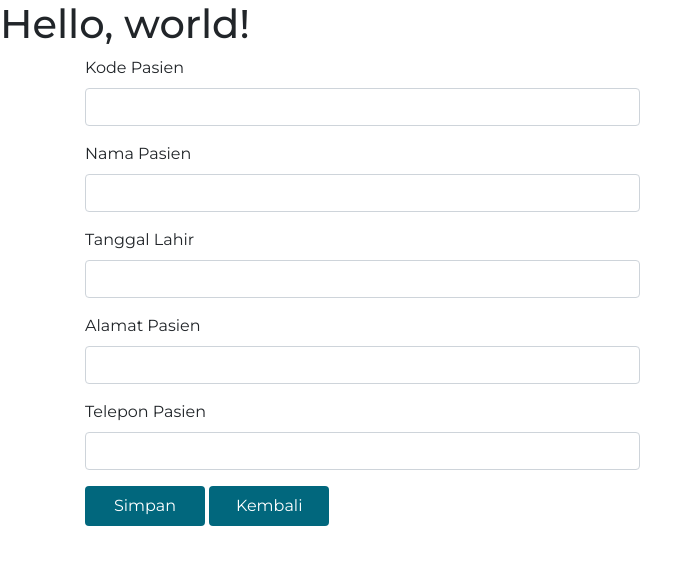
After one commit to Neolinedev/wp2-project-rumahsakit, a CodeIgniter app: page /wp2/pasien/daftar_pasien in a window 1280 px wide. The commit adds this page. Shown: the top 565 px of the page, without its empty margins (0-699 px from the left). Run offline with CodeIgniter, Linux system fonts and the light colour scheme.

Commit message:
Menambahkan fitur CRUD pada website

```diff
--- /dev/null
+++ b/application/controllers/Pasien.php
@@ -0,0 +1,99 @@
+<?php
+
+defined('BASEPATH') or exit('No direct script access allowed');
+
+class Pasien extends CI_Controller
+{
+    public function __construct()
+    {
+        parent::__construct();
+        $this->load->model('pasienModel');
+        $this->load->library('form_validation');
+        $this->load->library('session');
+    }
+
+    public function index()
+    {
+        $data['pasien'] = $this->pasienModel->getAllPasien();
+        $this->load->view('pasien/index', $data);
+    }
+
+    public function daftar_pasien()
+    {
+        $this->load->view('pasien/v-form-pasien');
+    }
+
+    public function proses_daftar()
+    {
+        $config = array(
+            array(
+                'field' => 'kd_pasien',
+                'label' => 'Kode',
+                'rules' => 'required|max_length[8]',
+                'errors' => array(
+                    'required' => 'Field kode wajib untuk diisi.',
+                    'max_length' => 'Kode pasien maksimal 8 karakter'
+                ),
+            ),
+            array(
+                'field' => 'nm_pasien',
+                'label' => 'Nama',
+                'rules' => 'required',
+                'errors' => array(
+                    'required' => 'Field nama wajib untuk diisi.'
+                ),
+            ),
+            array(
+                'field' => 'tgl_lahir',
+                'label' => 'Tanggal',
+                'rules' => 'required',
+                'errors' => array(
+                    'required' => 'Field tanggal wajib untuk diisi.'
+                ),
+            ),
+            array(
+                'field' => 'alm_pasien',
+                'label' => 'Alamat',
+                'rules' => 'required',
+                'errors' => array(
+                    'required' => 'Field alamat wajib untuk diisi.'
+                ),
+            ),
+            array(
+                'field' => 'telp_pasien',
+                'label' => 'Telepon',
+                'rules' => 'required',
+                'errors' => array(
+                    'required' => 'Field nomor telepon wajib untuk diisi.'
+                ),
+            ),
+        );
+
+        $this->form_validation->set_rules($config);
+
+        if ($this->form_validation->run() == FALSE) {
+            $errors = $this->form_validation->error_array();
+            $this->session->set_flashdata('errors', $errors);
+            $this->session->set_flashdata('input', $this->input->post());
+            redirect('pasien/index');
+        } else {
+            $kode = $this->input->post('kd_pasien');
+            $nama = $this->input->post('nm_pasien');
+            $tanggal = $this->input->post('tgl_lahir');
+            $alamat = $this->input->post('alm_pasien');
+            $telepon = $this->input->post('telp_pasien');
+            $data = [
+                'kd_pasien' => $kode,
+                'nm_pasien' => $nama,
+                'tgl_lahir' => $tanggal,
+                'alm_pasien' => $alamat,
+                'telp_pasien' => $telepon
+            ];
+
+            $insert = $this->pasienModel->daftar("pasien", $data);
+            if ($insert) {
+                echo '<script>alert("Data pasien berhasil ditambahkan");window.location.href="' . base_url('pasien/index') . '";</script>';
+            }
+        }
+    }
+}
--- /dev/null
+++ b/application/models/pasienModel.php
@@ -0,0 +1,15 @@
+<?php
+defined('BASEPATH') or exit('No direct script access allowed');
+
+class pasienModel extends CI_Model
+{
+    public function daftar($table, $data)
+    {
+        return $this->db->insert($table, $data);
+    }
+
+    public function getAllPasien()
+    {
+        return $this->db->get('pasien')->result_array();
+    }
+}
--- a/application/views/dashboard.php
+++ b/application/views/dashboard.php
@@ -26,8 +26,8 @@
             <div class="collapse navbar-collapse" id="navbarNavAltMarkup">
                 <div class="navbar-nav">
                     <a class="nav-link nav-item" href="#">Home</a>
-                    <a class="nav-link nav-item" href="#">Cari Pasien</a>
-                    <a class="nav-link nav-item" href="#">Pendaftaran Pasien</a>
+                    <a class="nav-link nav-item" href="#">Daftar Pasien</a>
+                    <a class="nav-link nav-item" href="<?= base_url('pasien/daftar_pasien'); ?>">Pendaftaran Pasien</a>
                     <a class="nav-link nav-item" href="#news-area">Berita & Acara</a>
                     <a class="nav-link nav-item" href="#main-services">Jenis Penyakit</a>
                     <a class="btn btn-primary sign-in-button" href="<?= base_url('auth/logout'); ?>">Sign Out</a>
--- /dev/null
+++ b/application/views/pasien/v-form-pasien.php
@@ -0,0 +1,86 @@
+<!doctype html>
+<html lang="en">
+
+<head>
+    <!-- Required meta tags -->
+    <meta charset="utf-8">
+    <meta name="viewport" content="width=device-width, initial-scale=1, shrink-to-fit=no">
+
+    <link rel="stylesheet" href="<?= base_url('assets/css/main.css'); ?>">
+    <link rel="preconnect" href="https://fonts.gstatic.com">
+    <link href="https://fonts.googleapis.com/css2?family=Montserrat:wght@300;400;500;700&display=swap" rel="stylesheet">
+
+    <!-- Bootstrap CSS -->
+    <link rel="stylesheet" href="https://cdn.jsdelivr.net/npm/bootstrap@4.5.3/dist/css/bootstrap.min.css" integrity="sha384-TX8t27EcRE3e/ihU7zmQxVncDAy5uIKz4rEkgIXeMed4M0jlfIDPvg6uqKI2xXr2" crossorigin="anonymous">
+
+    <title>Hello, world!</title>
+    <style>
+        .button-daftar {
+            width: 120px;
+            border: none !important;
+            background-color: #01677D !important;
+            color: white !important;
+            padding: 0.5em 1em !important;
+            transition: 0.2s ease !important;
+        }
+    </style>
+</head>
+
+<body>
+    <h1>Hello, world!</h1>
+
+    <div class="container">
+        <?php
+        $errors = $this->session->flashdata('errors');
+        if (!empty($errors)) {
+        ?>
+            <div class="row">
+                <div class="col-md-12">
+                    <div class="alert alert-danger text-center">
+                        <?php foreach ($errors as $key => $error) {
+                            echo "$error<br>";
+                        } ?>
+                    </div>
+                </div>
+            </div>
+        <?php } ?>
+        <form method="POST" class="form-daftar-pasien" action="<?= base_url('pasien/proses_daftar'); ?>">
+            <div class="form-group">
+                <label for="kd_pasien">Kode Pasien</label>
+                <input type="text" class="form-control" style="width: 50%;" id="kd_pasien" name="kd_pasien" placeholder="">
+            </div>
+            <div class="form-group">
+                <label for="nm_pasien">Nama Pasien</label>
+                <input type="text" class="form-control" style="width: 50%;" id="nm_pasien" name="nm_pasien" placeholder="">
+            </div>
+            <div class="form-group">
+                <label for="tgl_lahir">Tanggal Lahir</label>
+                <input type="text" class="form-control" style="width: 50%;" id="tgl_lahir" name="tgl_lahir" placeholder="">
+            </div>
+            <div class="form-group">
+                <label for="alm_pasien">Alamat Pasien</label>
+                <input type="text" class="form-control" style="width: 50%;" id="alm_pasien" name="alm_pasien" placeholder="">
+            </div>
+            <div class="form-group">
+                <label for="telp_pasien">Telepon Pasien</label>
+                <input type="text" class="form-control" style="width: 50%;" id="telp_pasien" name="telp_pasien" placeholder="">
+            </div>
+            <button class="btn btn-primary button-daftar" type="submit">Simpan</button>
+            <a href="<?= base_url('dashboard'); ?>" class="btn btn-primary button-daftar">Kembali</a>
+        </form>
+    </div>
+
+    <!-- Optional JavaScript; choose one of the two! -->
+
+    <!-- Option 1: jQuery and Bootstrap Bundle (includes Popper) -->
+    <script src="https://code.jquery.com/jquery-3.5.1.slim.min.js" integrity="sha384-DfXdz2htPH0lsSSs5nCTpuj/zy4C+OGpamoFVy38MVBnE+IbbVYUew+OrCXaRkfj" crossorigin="anonymous"></script>
+    <script src="https://cdn.jsdelivr.net/npm/bootstrap@4.5.3/dist/js/bootstrap.bundle.min.js" integrity="sha384-ho+j7jyWK8fNQe+A12Hb8AhRq26LrZ/JpcUGGOn+Y7RsweNrtN/tE3MoK7ZeZDyx" crossorigin="anonymous"></script>
+
+    <!-- Option 2: jQuery, Popper.js, and Bootstrap JS
+    <script src="https://code.jquery.com/jquery-3.5.1.slim.min.js" integrity="sha384-DfXdz2htPH0lsSSs5nCTpuj/zy4C+OGpamoFVy38MVBnE+IbbVYUew+OrCXaRkfj" crossorigin="anonymous"></script>
+    <script src="https://cdn.jsdelivr.net/npm/popper.js@1.16.1/dist/umd/popper.min.js" integrity="sha384-9/reFTGAW83EW2RDu2S0VKaIzap3H66lZH81PoYlFhbGU+6BZp6G7niu735Sk7lN" crossorigin="anonymous"></script>
+    <script src="https://cdn.jsdelivr.net/npm/bootstrap@4.5.3/dist/js/bootstrap.min.js" integrity="sha384-w1Q4orYjBQndcko6MimVbzY0tgp4pWB4lZ7lr30WKz0vr/aWKhXdBNmNb5D92v7s" crossorigin="anonymous"></script>
+    -->
+</body>
+
+</html>
```
Also changed, not shown: application/views/pasien/index.php (added, +57 -0 lines).
